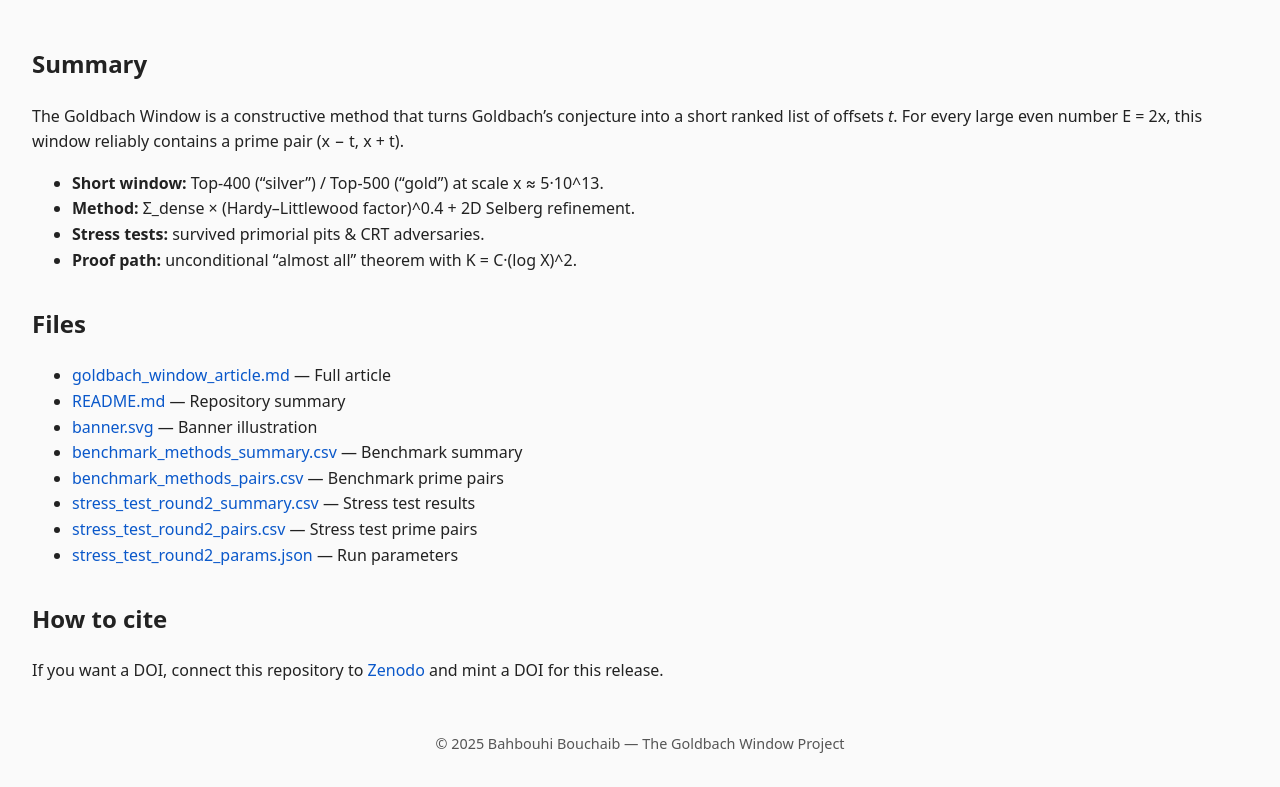
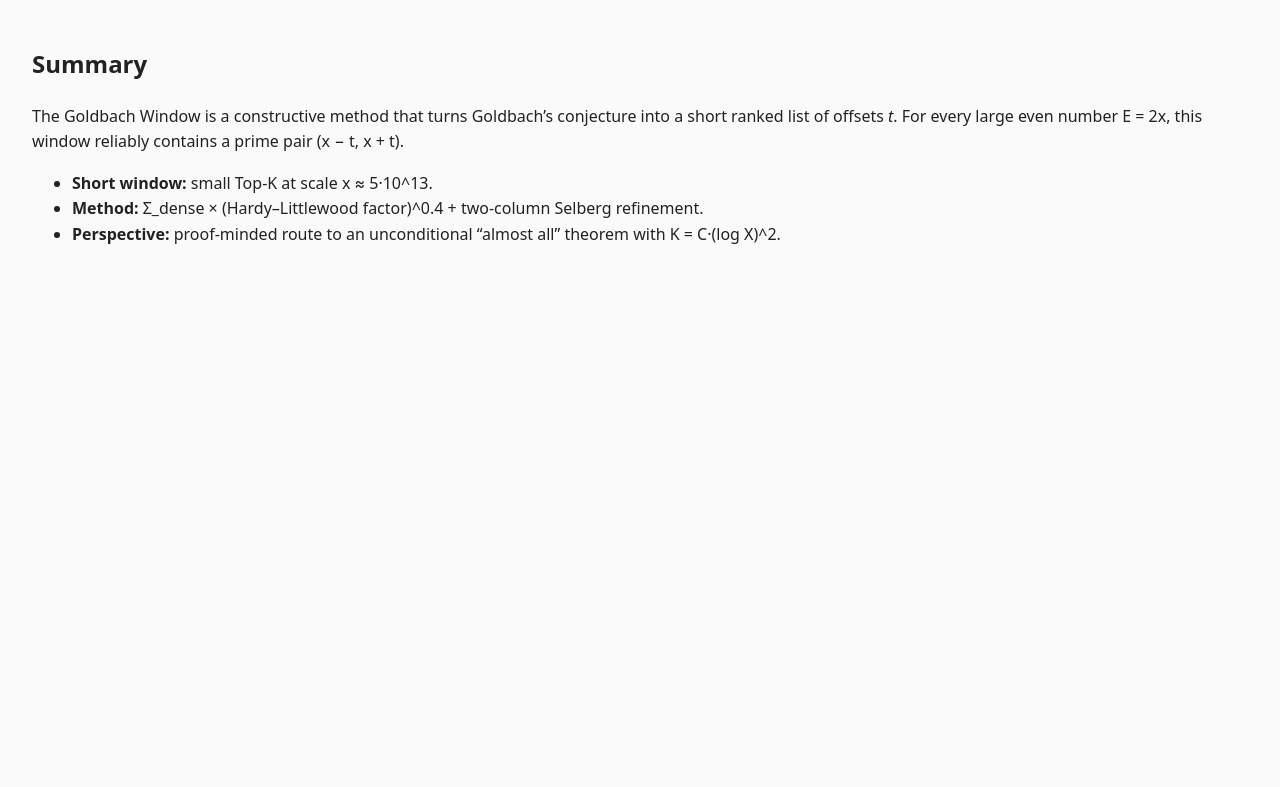
Before and after one commit to B43797/goldbach-window, a plain HTML site: page index.html in a window 1280 px wide. Shown: the part 535-1322 px from the top of the page. After the commit the page ends 815 px from the top, so only its background shows below. Drawn offline with Linux system fonts and the light colour scheme.

Commit message:
Update index.html

```diff
--- a/index.html
+++ b/index.html
@@ -42,37 +42,10 @@
       <em>t</em>. For every large even number E = 2x, this window reliably contains a prime pair (x − t, x + t).
     </p>
     <ul>
-      <li><strong>Short window:</strong> Top-400 (“silver”) / Top-500 (“gold”) at scale x ≈ 5·10^13.</li>
-      <li><strong>Method:</strong> Σ_dense × (Hardy–Littlewood factor)^0.4 + 2D Selberg refinement.</li>
-      <li><strong>Stress tests:</strong> survived primorial pits & CRT adversaries.</li>
-      <li><strong>Proof path:</strong> unconditional “almost all” theorem with K = C·(log X)^2.</li>
+      <li><strong>Short window:</strong> small Top-K at scale x ≈ 5·10^13.</li>
+      <li><strong>Method:</strong> Σ_dense × (Hardy–Littlewood factor)^0.4 + two-column Selberg refinement.</li>
+      <li><strong>Perspective:</strong> proof-minded route to an unconditional “almost all” theorem with K = C·(log X)^2.</li>
     </ul>
   </div>
 
-  <div class="section">
-    <h2>Files</h2>
-    <ul>
-      <li><a href="goldbach_window_article.md">goldbach_window_article.md</a> — Full article</li>
-      <li><a href="README.md">README.md</a> — Repository summary</li>
-      <li><a href="banner.svg">banner.svg</a> — Banner illustration</li>
-      <li><a href="data/benchmark_methods_summary.csv">benchmark_methods_summary.csv</a> — Benchmark summary</li>
-      <li><a href="data/benchmark_methods_pairs.csv">benchmark_methods_pairs.csv</a> — Benchmark prime pairs</li>
-      <li><a href="data/stress_test_round2_summary.csv">stress_test_round2_summary.csv</a> — Stress test results</li>
-      <li><a href="data/stress_test_round2_pairs.csv">stress_test_round2_pairs.csv</a> — Stress test prime pairs</li>
-      <li><a href="data/stress_test_round2_params.json">stress_test_round2_params.json</a> — Run parameters</li>
-    </ul>
-  </div>
-
-  <div class="section">
-    <h2>How to cite</h2>
-    <p>
-      If you want a DOI, connect this repository to <a href="https://zenodo.org/">Zenodo</a> and mint a DOI
-      for this release.
-    </p>
-  </div>
-
-  <footer>
-    © 2025 Bahbouhi Bouchaib — The Goldbach Window Project
-  </footer>
-</body>
-</html>
+  <div class="
```
